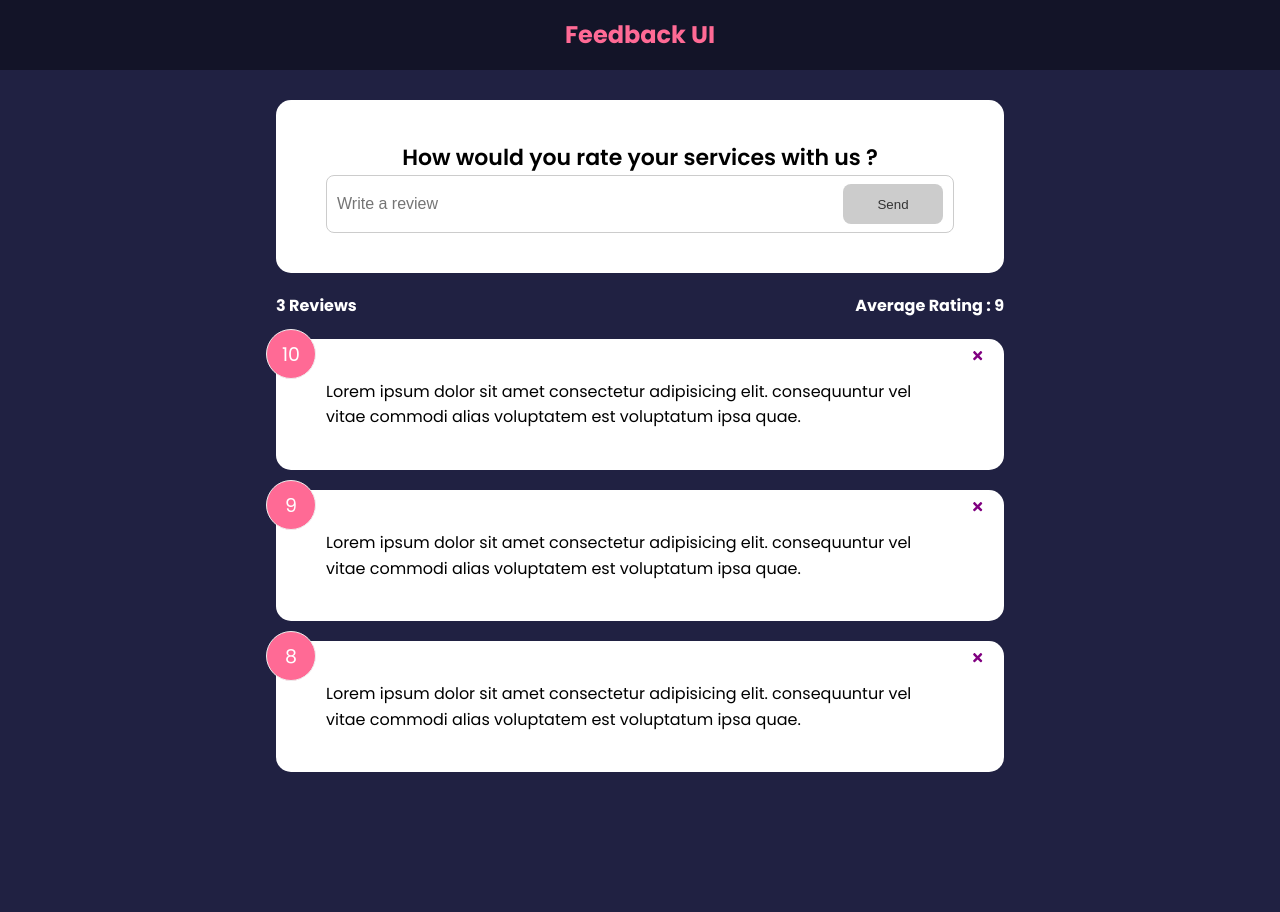
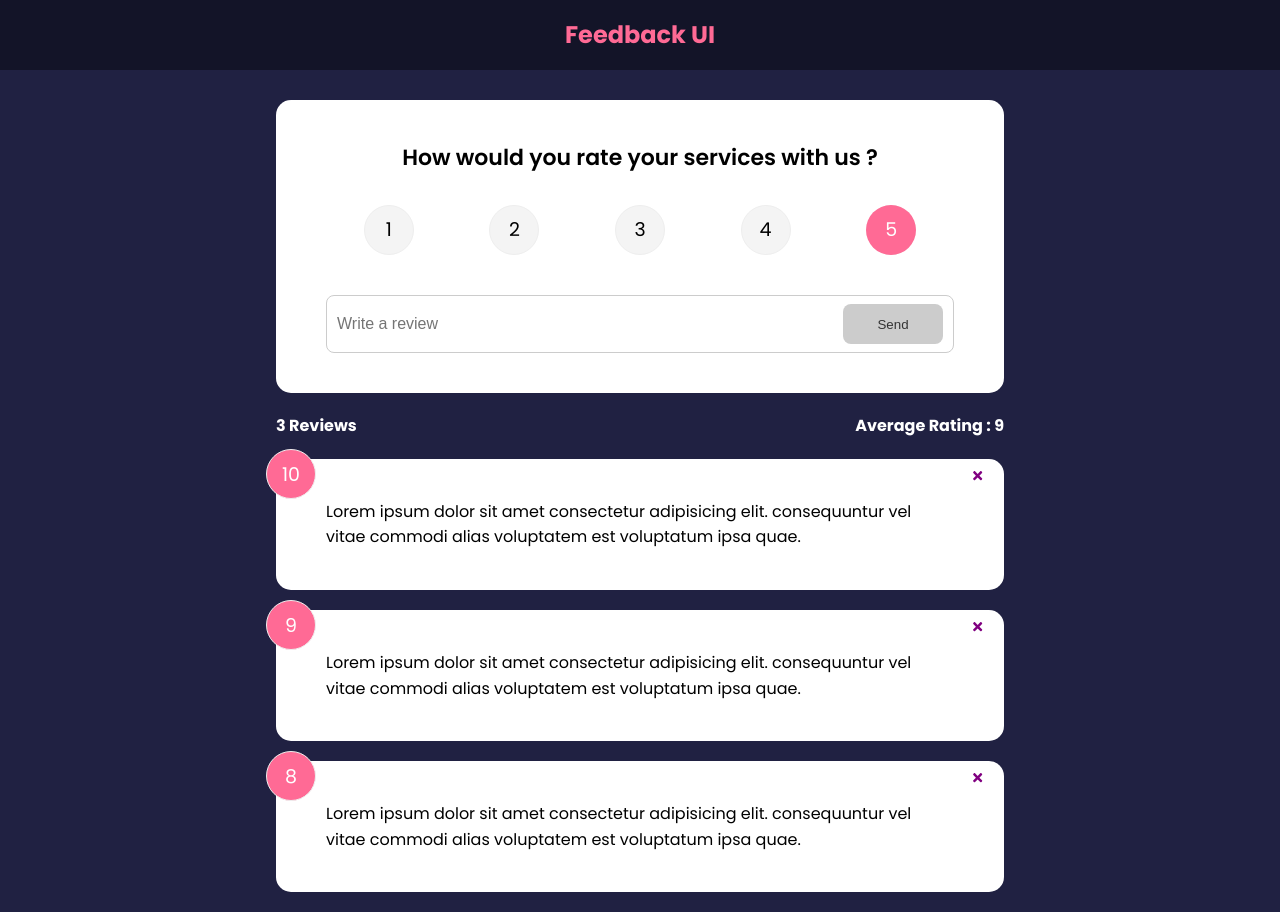
Before and after one commit to ranjan1992/React-Front-To-Back-2022-Latest, a React (Create React App) app: page / in a window 1280 px wide. Before the commit the page ends 800 px from the top, so only its background shows below. Built offline with nearby package versions, Linux system fonts and the light colour scheme.

Commit message:
Rating Select Component

```diff
--- a/src/components/FeedbackForm.jsx
+++ b/src/components/FeedbackForm.jsx
@@ -1,10 +1,12 @@
 import React, { useState } from 'react';
 import Button from './shared/Button';
 import Card from './shared/Card';
+import RatingSelect from './RatingSelect';
 
 function FeedbackForm() {
   const [text, setText] = useState('');
   const [btnDisabled, setBtnDisabled] = useState(true);
+  const [rating, setRating] = useState(10);
   const [message, setMessage] = useState('');
   const handleTextChange = (e) => {
     if (text === '') {
@@ -23,6 +25,7 @@
     <Card>
       <form>
         <h2>How would you rate your services with us ?</h2>
+        <RatingSelect select={(rating) => setRating(rating)} />
         <div className="input-group">
           <input
             type="text"
--- /dev/null
+++ b/src/components/RatingSelect.jsx
@@ -0,0 +1,71 @@
+import React, { useState } from 'react';
+
+function RatingSelect({ select }) {
+  const [selected, setSelected] = useState(5);
+
+  const handleChange = (e) => {
+    setSelected(+e.currentTarget.value);
+    select(+e.currentTarget.value);
+  };
+  return (
+    <ul className="rating">
+      <li>
+        <input
+          type="radio"
+          name="rating"
+          id="num1"
+          value="1"
+          onChange={handleChange}
+          checked={selected === 1}
+        />
+        <label htmlFor="num1">1</label>
+      </li>
+      <li>
+        <input
+          type="radio"
+          name="rating"
+          id="num2"
+          value="2"
+          onChange={handleChange}
+          checked={selected === 2}
+        />
+        <label htmlFor="num2">2</label>
+      </li>
+      <li>
+        <input
+          type="radio"
+          name="rating"
+          id="num3"
+          value="3"
+          onChange={handleChange}
+          checked={selected === 3}
+        />
+        <label htmlFor="num3">3</label>
+      </li>
+      <li>
+        <input
+          type="radio"
+          name="rating"
+          id="num4"
+          value="4"
+          onChange={handleChange}
+          checked={selected === 4}
+        />
+        <label htmlFor="num4">4</label>
+      </li>
+      <li>
+        <input
+          type="radio"
+          name="rating"
+          id="num5"
+          value="5"
+          onChange={handleChange}
+          checked={selected === 5}
+        />
+        <label htmlFor="num5">5</label>
+      </li>
+    </ul>
+  );
+}
+
+export default RatingSelect;
```
